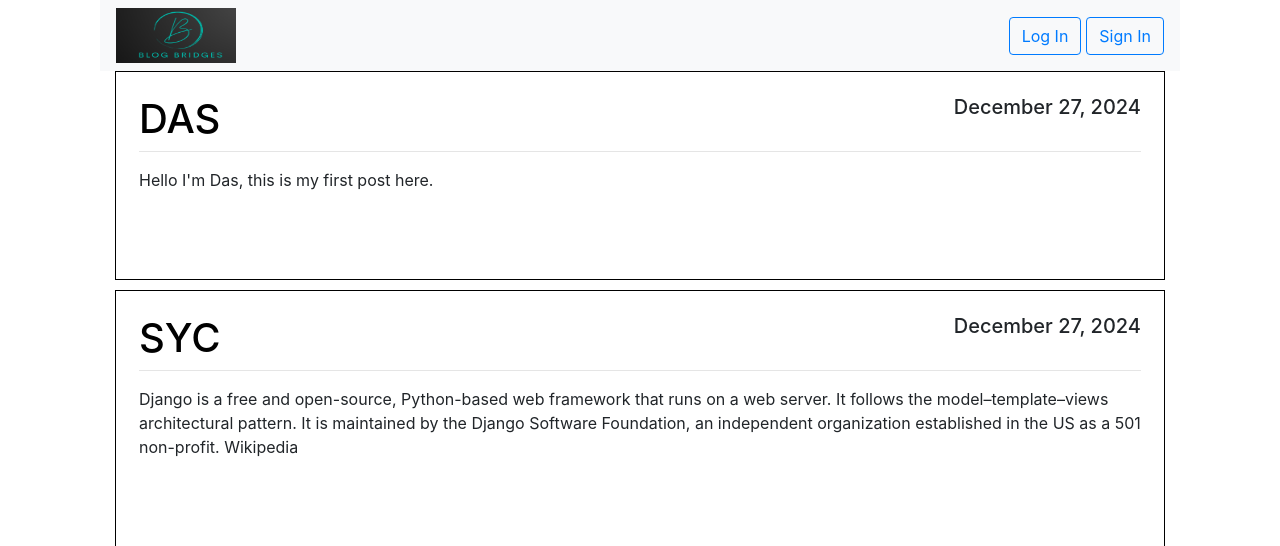
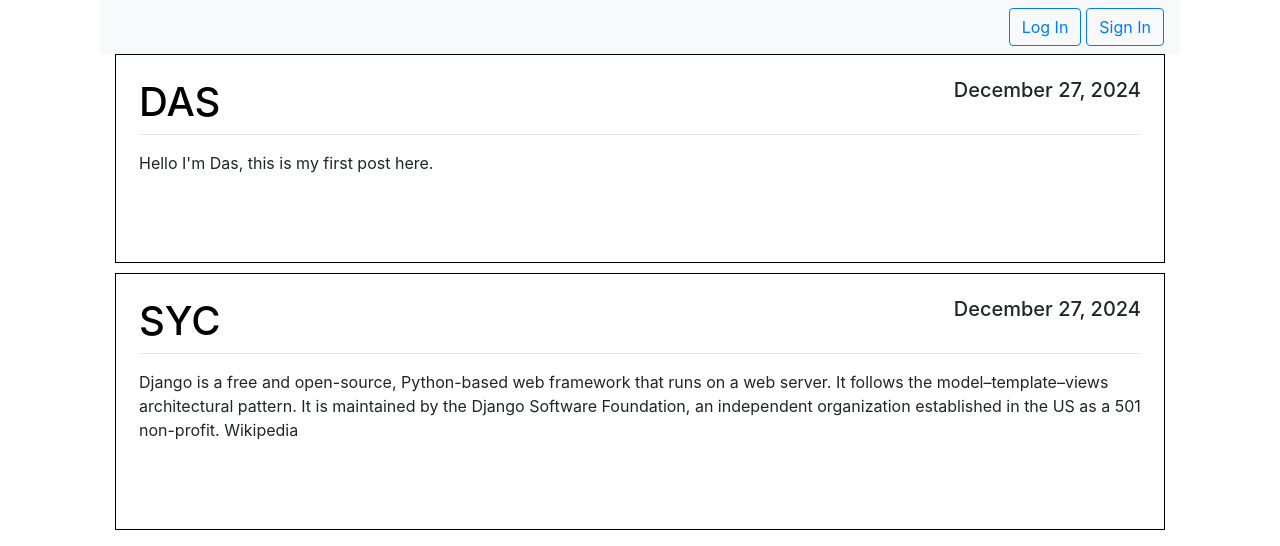
Before and after one commit to CallMeDas/Blog-Website-in-Django, a Django app: page /home/ in a window 1280 px wide. Shown: the top 546 px of the page. Run offline with Django 5.2, Linux system fonts and the light colour scheme; data comes from the database, SQL or seed files in the repository; both versions use the stored data as it was after the commit; some libraries are stand-ins or nearby versions.

Commit message:
Completed

```diff
--- a/djangoBlog/blog/templates/blog/home.html
+++ b/djangoBlog/blog/templates/blog/home.html
@@ -16,8 +16,6 @@
 
         <div class="collapse navbar-collapse" id="navbarSupportedContent">
             <ul class="navbar-nav mr-auto ">
-                <li><a href="/home"><img class="w-50" style="width: 120px !important;
-    height: 55px;" src="{% static 'image/logo.png' %}" alt=""></a></li>
 
             </ul>
             <form class="form-inline my-2 my-lg-0" style="margin-left: 68%;" >
--- a/djangoBlog/blog/templates/blog/mypost.html
+++ b/djangoBlog/blog/templates/blog/mypost.html
@@ -17,8 +17,6 @@
 
         <div class="collapse navbar-collapse" id="navbarSupportedContent">
             <ul class="navbar-nav mr-auto ">
-                <li><a href="/home"><img class="w-50" style="width: 120px !important;
-    height: 55px;" src="{% static 'image/logo.png' %}" alt=""></a></li>
 
             </ul>
             <form class="form-inline my-2 my-lg-0" style="margin-left: 68%;">
--- a/djangoBlog/blog/templates/blog/newpost.html
+++ b/djangoBlog/blog/templates/blog/newpost.html
@@ -18,8 +18,6 @@
 
         <div class="collapse navbar-collapse" id="navbarSupportedContent">
             <ul class="navbar-nav mr-auto ">
-                <li><a href="/home"><img class="w-50" style="width: 120px !important;
-    height: 55px;" src="{% static 'image/logo.png' %}" alt=""></a></li>
 
             </ul>
             <form class="form-inline my-2 my-lg-0" style="margin-left: 68%;">
--- a/djangoBlog/blog/urls.py
+++ b/djangoBlog/blog/urls.py
@@ -5,7 +5,7 @@ from . import views
 
 urlpatterns = [
     # path('', views.test),
-    path('loginn', views.loginn),
+    path('loginn/', views.loginn),
     path('', views.signin),
     path('home/', views.home),
     path('mypost/', views.myPost),
--- a/djangoBlog/blog/views.py
+++ b/djangoBlog/blog/views.py
@@ -4,8 +4,6 @@ from .models import posts
 from . import models
 from django.contrib.auth.models import User
 from django.contrib.auth import authenticate, login , logout
-
-# Create your views here.
 
 def test (request):
     return HttpResponse('welcome')
```
Also changed, not shown: djangoBlog/db.sqlite3.
